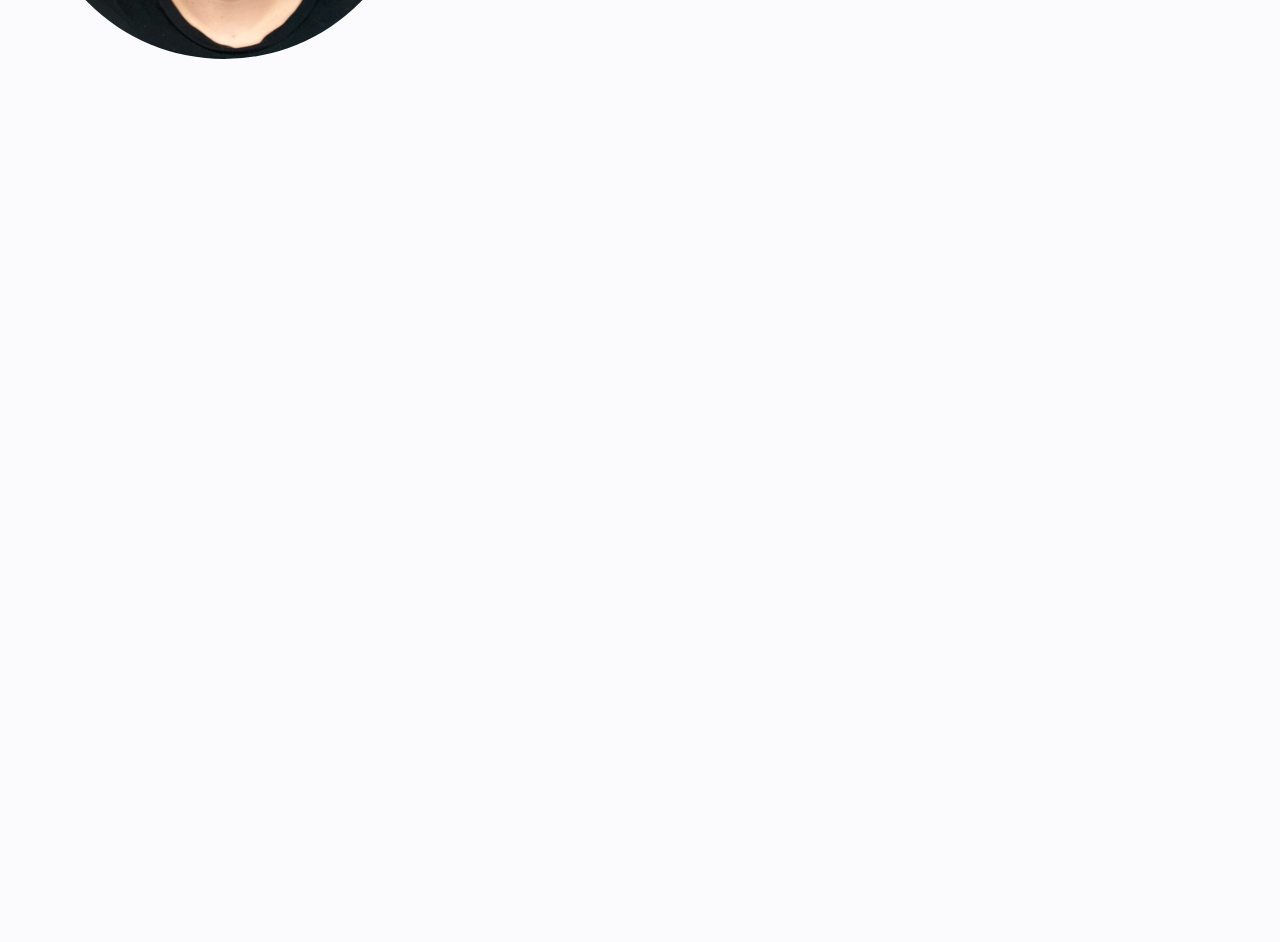
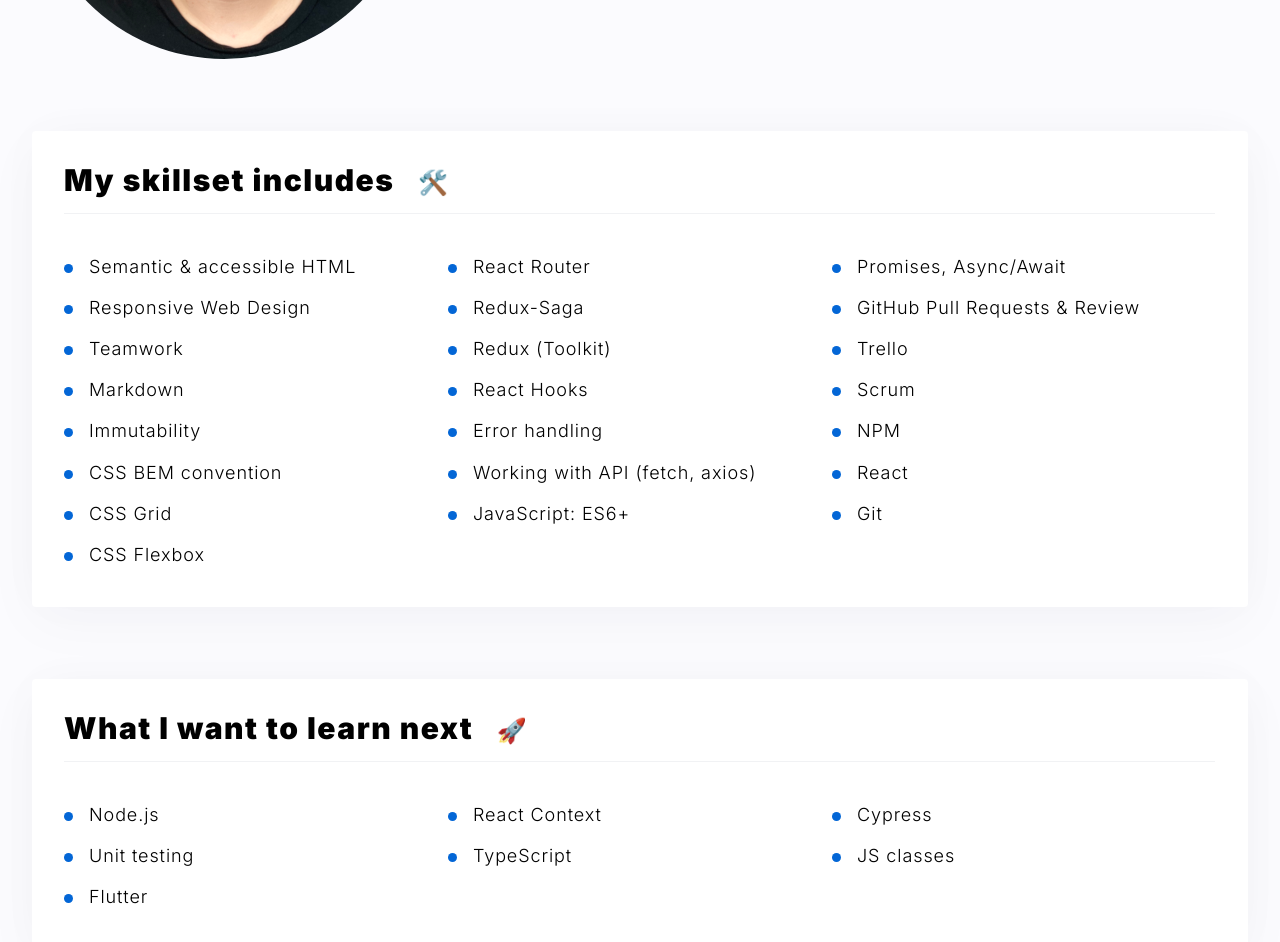
Before and after one commit to pawelmroczek/personal-homepage, a React (Create React App) app: page / in a window 1280 px wide. Shown: the part 440-1382 px from the top of the page. Before the commit the page ends 800 px from the top, so only its background shows below. Built offline with nearby package versions, Linux system fonts and the light colour scheme.

Commit message:
skillset component added

```diff
--- a/src/App.js
+++ b/src/App.js
@@ -4,11 +4,13 @@
 import HeaderText from "./features/Header/HeaderText";
 import ToggleMode from "./features/Header/ToggleMode";
 import HireButton from "./features/Header/Button";
+import Skillset from "./features/Skillset";
 
 function App() {
   return (
     <Container >
       <Header img={profilePicture} content={<HeaderText/>} extraContent1={<ToggleMode/>} extraContent2={<HireButton/>}/>
+      <Skillset/>
     </Container>
   );
 }
--- /dev/null
+++ b/src/features/Skillset/index.js
@@ -0,0 +1,15 @@
+import Tile from "../../common/Tile";
+import SkillList from "./SkillList";
+import { mySkills } from "./mySkills";
+
+const Skillset = () => {
+  return (
+    <main>
+      <Tile title={"My skillset includes"} icon={"🛠️"} content={<SkillList skills={mySkills.actuall}/>}/>
+      <Tile title={"What I want to learn next"} icon={"🚀"} content={<SkillList skills={mySkills.next}/>}/>
+
+    </main>
+  );
+};
+
+export default Skillset;
--- /dev/null
+++ b/src/features/Skillset/mySkills.js
@@ -0,0 +1,35 @@
+export const mySkills ={
+  actuall:[
+    "Semantic & accessible HTML",
+    "React Router",
+    "Promises, Async/Await",
+    "Responsive Web Design",
+    "Redux-Saga",
+    "GitHub Pull Requests & Review",
+    "Teamwork",
+    "Redux (Toolkit)",
+    "Trello",
+    "Markdown",
+    "React Hooks",
+    "Scrum",
+    "Immutability",
+    "Error handling",
+    "NPM",
+    "CSS BEM convention",
+    "Working with API (fetch, axios)",
+    "React",
+    "CSS Grid",
+    "JavaScript: ES6+",
+    "Git",
+    "CSS Flexbox",
+  ],
+  next:[
+    "Node.js",
+    "React Context",
+    "Cypress",
+    "Unit testing",
+    "TypeScript",
+    "JS classes",
+    "Flutter"
+  ]
+}
```
